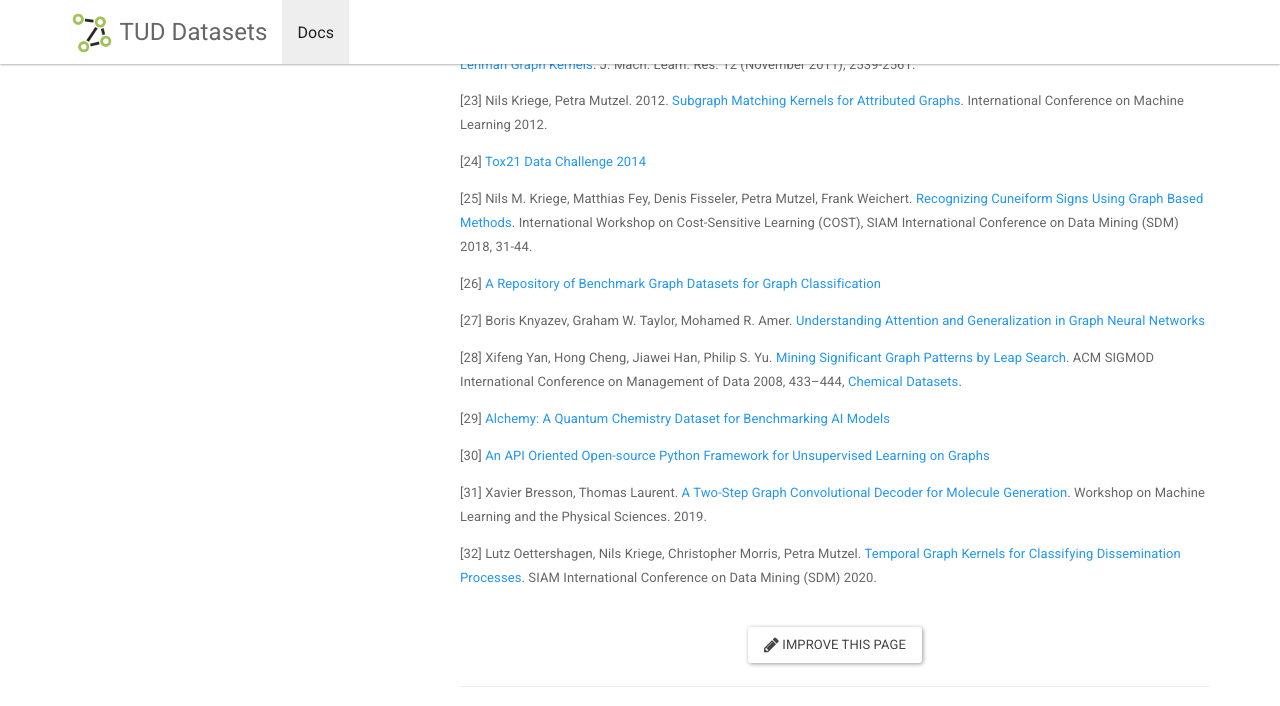
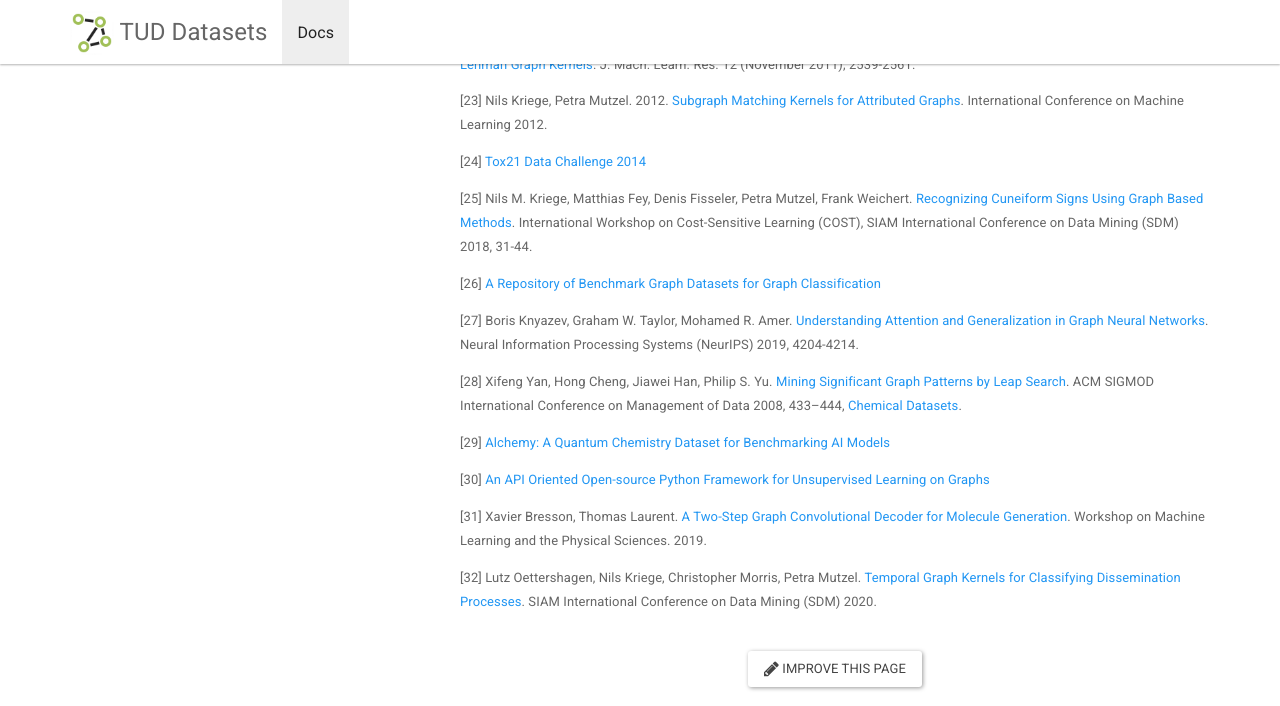
Before and after one commit to chrsmrrs/datasets, a Jekyll site: the page built from _docs/bibliography.md, in a window 1280 px wide and 900 px high, scrolled down 1315 px, cut to the strip 0-706 px from the top of the window. Built offline with Jekyll 4.4.1, drawn with Linux system fonts in a browser that asks for light colours.

Commit message:
Update bibliography.md

```diff
--- a/_docs/bibliography.md
+++ b/_docs/bibliography.md
@@ -67,7 +67,7 @@ Feb. 1996.
 
 [26] [ A Repository of Benchmark Graph Datasets for Graph Classification](https://github.com/shiruipan/graph_datasets)
 
-[27] Boris Knyazev, Graham W. Taylor, Mohamed R. Amer. [Understanding Attention and Generalization in Graph Neural Networks](https://arxiv.org/abs/1905.02850)
+[27] Boris Knyazev, Graham W. Taylor, Mohamed R. Amer. [Understanding Attention and Generalization in Graph Neural Networks](https://arxiv.org/abs/1905.02850). Neural Information Processing Systems (NeurIPS) 2019, 4204-4214.
 
 [28] Xifeng Yan, Hong Cheng, Jiawei Han, Philip S. Yu. [Mining Significant Graph Patterns by Leap Search](https://doi.org/10.1145/1376616.1376662). ACM SIGMOD International Conference on Management of Data 2008, 433–444,
 [Chemical Datasets](https://sites.cs.ucsb.edu/~xyan/dataset.htm).
```
